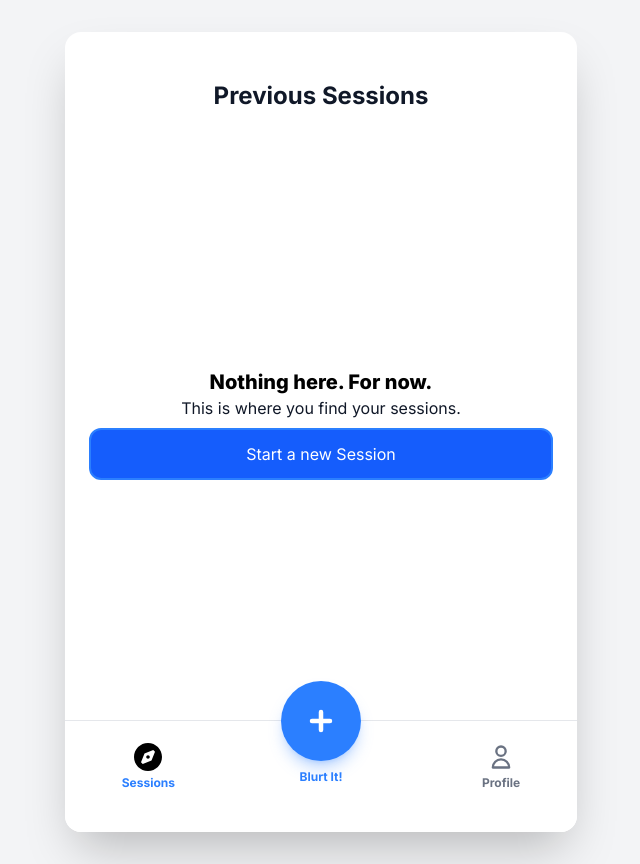
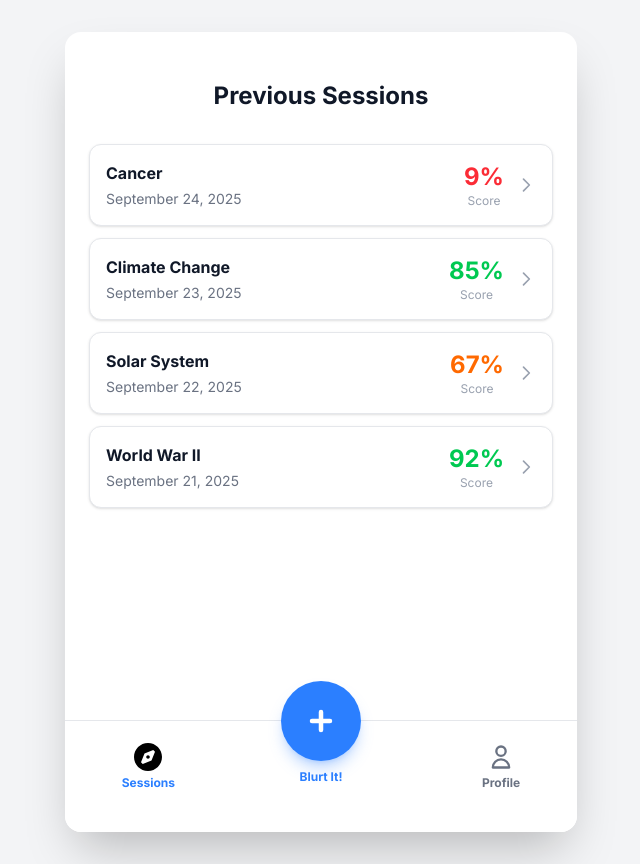
Before and after one commit to Zandaa1/blurtit, a PHP site: page /sessions.php in a window 1280 px wide. Shown: the whole page, without its empty margins (319-959 px from the left). Run offline with PHP 8.4, Linux system fonts and the light colour scheme; the visitor is signed in with stand-in values (Sample User, id 1).

Commit message:
Revert "fix: Reset test session count to zero for accurate session testing"
This reverts commit 4c724643a542e1313f1fa6a71024adc3a5081b6c.

```diff
--- a/css/output.css
+++ b/css/output.css
@@ -9,23 +9,15 @@
       "Courier New", monospace;
     --color-red-50: oklch(97.1% 0.013 17.38);
     --color-red-100: oklch(93.6% 0.032 17.717);
-    --color-red-200: oklch(88.5% 0.062 18.334);
     --color-red-400: oklch(70.4% 0.191 22.216);
     --color-red-500: oklch(63.7% 0.237 25.331);
-    --color-red-600: oklch(57.7% 0.245 27.325);
     --color-red-700: oklch(50.5% 0.213 27.518);
-    --color-red-800: oklch(44.4% 0.177 26.899);
     --color-orange-500: oklch(70.5% 0.213 47.604);
-    --color-yellow-50: oklch(98.7% 0.026 102.212);
-    --color-yellow-200: oklch(94.5% 0.129 101.54);
-    --color-yellow-800: oklch(47.6% 0.114 61.907);
     --color-green-50: oklch(98.2% 0.018 155.826);
-    --color-green-100: oklch(96.2% 0.044 156.743);
-    --color-green-400: oklch(79.2% 0.209 151.711);
     --color-green-500: oklch(72.3% 0.219 149.579);
-    --color-green-700: oklch(52.7% 0.154 150.069);
     --color-blue-50: oklch(97% 0.014 254.604);
     --color-blue-100: oklch(93.2% 0.032 255.585);
+    --color-blue-300: oklch(80.9% 0.105 251.813);
     --color-blue-400: oklch(70.7% 0.165 254.624);
     --color-blue-500: oklch(62.3% 0.214 259.815);
     --color-blue-600: oklch(54.6% 0.245 262.881);
@@ -59,8 +51,6 @@
     --text-2xl--line-height: calc(2 / 1.5);
     --text-3xl: 1.875rem;
     --text-3xl--line-height: calc(2.25 / 1.875);
-    --text-6xl: 3.75rem;
-    --text-6xl--line-height: 1;
     --font-weight-medium: 500;
     --font-weight-semibold: 600;
     --font-weight-bold: 700;
@@ -1017,6 +1118,48 @@
   inherits: false;
   initial-value: solid;
 }
+@property --tw-gradient-position {
+  syntax: "*";
+  inherits: false;
+}
+@property --tw-gradient-from {
+  syntax: "<color>";
+  inherits: false;
+  initial-value: #0000;
+}
+@property --tw-gradient-via {
+  syntax: "<color>";
+  inherits: false;
+  initial-value: #0000;
+}
+@property --tw-gradient-to {
+  syntax: "<color>";
+  inherits: false;
+  initial-value: #0000;
+}
+@property --tw-gradient-stops {
+  syntax: "*";
+  inherits: false;
+}
+@property --tw-gradient-via-stops {
+  syntax: "*";
+  inherits: false;
+}
+@property --tw-gradient-from-position {
+  syntax: "<length-percentage>";
+  inherits: false;
+  initial-value: 0%;
+}
+@property --tw-gradient-via-position {
+  syntax: "<length-percentage>";
+  inherits: false;
+  initial-value: 50%;
+}
+@property --tw-gradient-to-position {
+  syntax: "<length-percentage>";
+  inherits: false;
+  initial-value: 100%;
+}
 @property --tw-font-weight {
   syntax: "*";
   inherits: false;
@@ -1086,6 +1229,15 @@
   inherits: false;
   initial-value: 0 0 #0000;
 }
+@property --tw-outline-style {
+  syntax: "*";
+  inherits: false;
+  initial-value: solid;
+}
+@property --tw-duration {
+  syntax: "*";
+  inherits: false;
+}
 @property --tw-ease {
   syntax: "*";
   inherits: false;
@@ -1124,6 +1276,15 @@
       --tw-space-y-reverse: 0;
       --tw-space-x-reverse: 0;
       --tw-border-style: solid;
+      --tw-gradient-position: initial;
+      --tw-gradient-from: #0000;
+      --tw-gradient-via: #0000;
+      --tw-gradient-to: #0000;
+      --tw-gradient-stops: initial;
+      --tw-gradient-via-stops: initial;
+      --tw-gradient-from-position: 0%;
+      --tw-gradient-via-position: 50%;
+      --tw-gradient-to-position: 100%;
       --tw-font-weight: initial;
       --tw-shadow: 0 0 #0000;
       --tw-shadow-color: initial;
@@ -1139,6 +1300,8 @@
       --tw-ring-offset-width: 0px;
       --tw-ring-offset-color: #fff;
       --tw-ring-offset-shadow: 0 0 #0000;
+      --tw-outline-style: solid;
+      --tw-duration: initial;
       --tw-ease: initial;
       --tw-scale-x: 1;
       --tw-scale-y: 1;
--- a/sessions.php
+++ b/sessions.php
@@ -1,6 +1,6 @@
 <?php
 // test sessions here
-$testSessionCount = 0;
+$testSessionCount = 1;
 
 include('session.php');
 include('config.php');
```
Also changed, not shown: other parts of css/output.css (+182 -71 lines).
